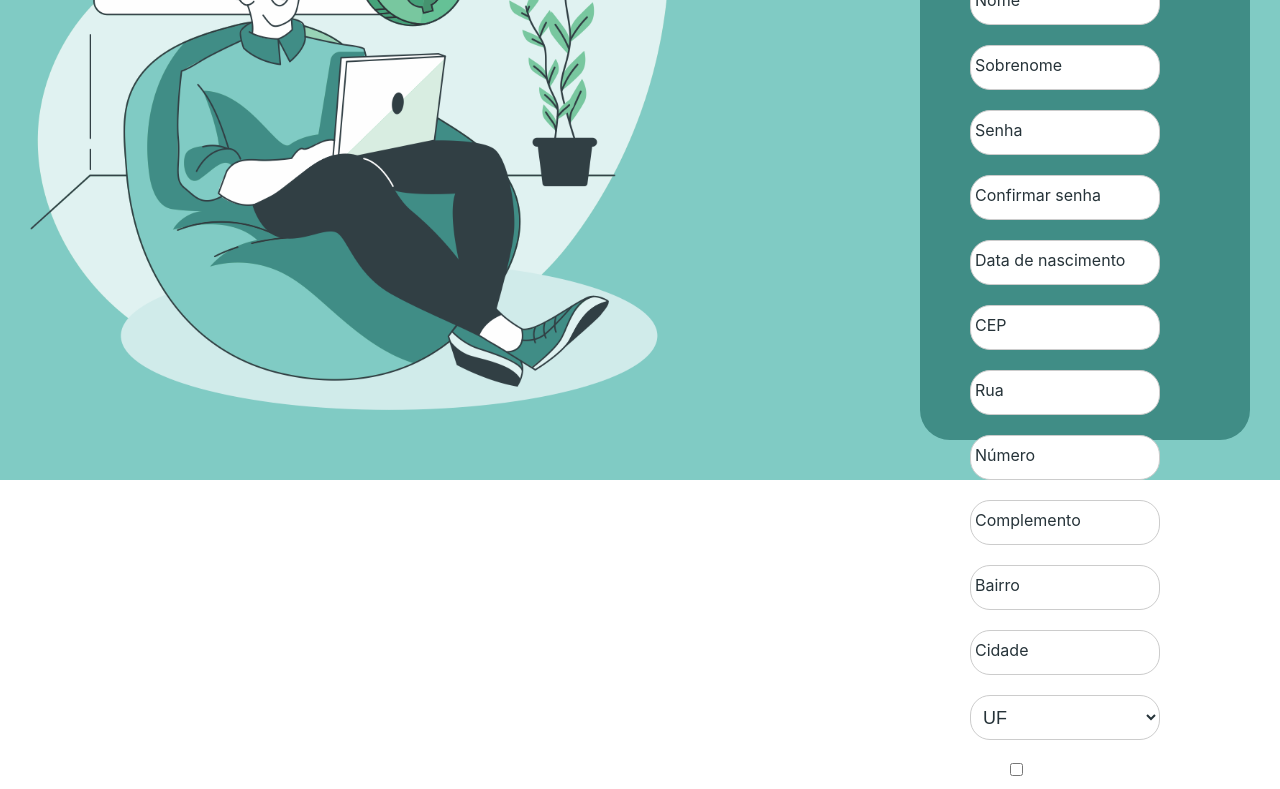
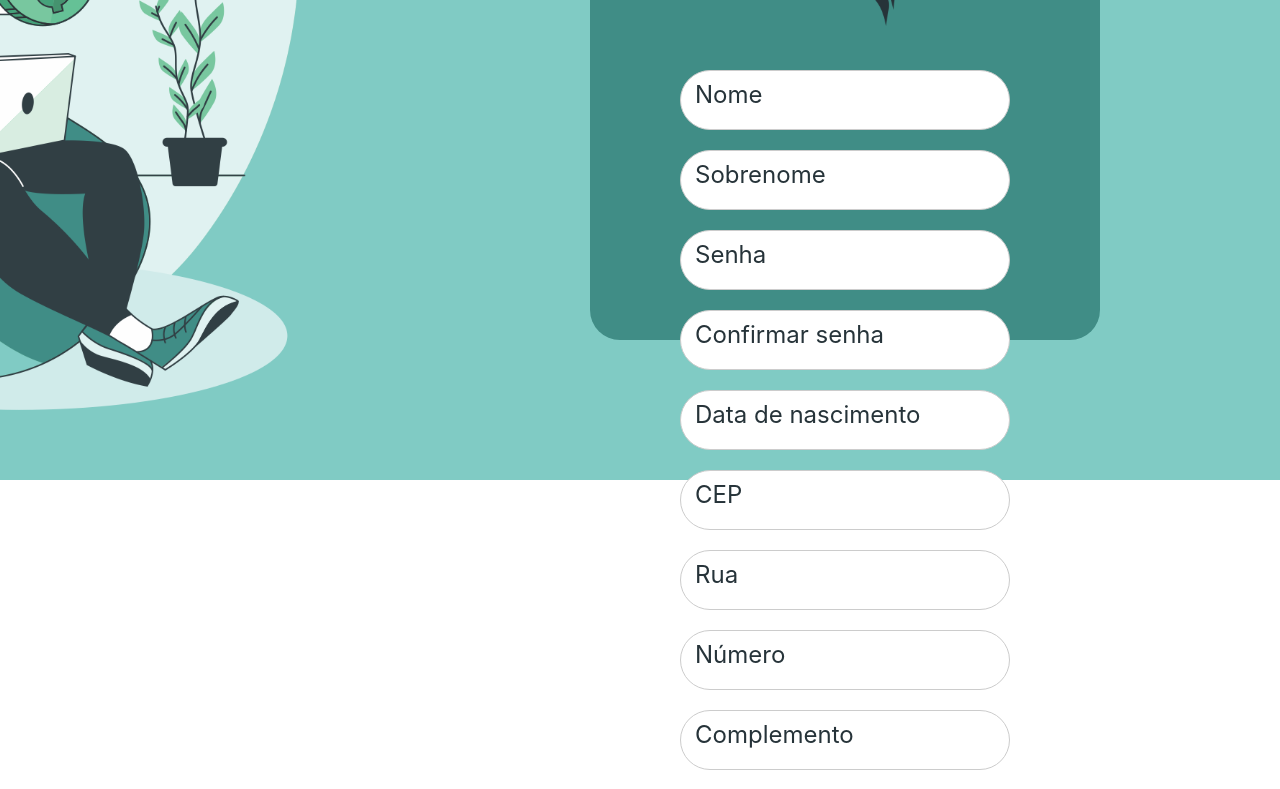
Before and after one commit to AlanaPeres/JStream, a React (Create React App) app: page / in a window 1280 px wide. Shown: the part 320-1109 px from the top of the page. Built offline with nearby package versions, Linux system fonts and the light colour scheme.

Commit message:
Ajustando CSS do desktop da página Sign Up

```diff
--- a/src/components/SignUpForm/SignUpForm.css
+++ b/src/components/SignUpForm/SignUpForm.css
@@ -96,26 +96,32 @@ input[type=date]:focus{ color: #fff; }
 
 @media only screen and (min-width: 800px) {
     .create-account {
-        padding: 50px;
+        padding: 90px;
         background-color: #408D86;
         border-radius: 30px;
+        margin-top: 50px;
+        margin-right: 150px;
+        margin-bottom: 100px;
     }
 
     .create-account_form {
         display: flex;
-        max-width: 400px;
+        max-width: 700px;
         flex-wrap: wrap;
         justify-content: space-between;
     }
+
     .form_group {
-        width: 190px;
+        width: 330px;
         margin: 10px 0px;
+        font-size: 24px;
     }
 
     .input, .group_uf {
         background-color: #fff;
         color: #263339;
-        border-radius: 20px;
+        border-radius: 40px;
+        height: 60px;
     }
 
     .group_uf option {
@@ -124,10 +130,12 @@ input[type=date]:focus{ color: #fff; }
 
     .input-label {
         color: #263339;
+        margin-left: 10px;
     }
 
     .create-account_form input:focus ~ label {
         color: #fff;
+        font-size: 24px;
     }
 
     .btn_sign-up {
@@ -145,11 +153,13 @@ input[type=date]:focus{ color: #fff; }
         width: 100%;
         padding: 0 40px;
         margin-bottom: 20px;
+        font-size: 24px;
     }
 
     .terms-conditions-label,
     .terms-conditions-label a {
         color: #fff;
+        font-size: 28px;
     }
 
     .form_btn {
@@ -159,5 +169,20 @@ input[type=date]:focus{ color: #fff; }
 
     .btn_sign-up {
         border-radius: 20px;
+        height: 60px;
+        font-size: 24px;
+    }
+
+    .create-account_form input:focus ~ label {
+        transform: translateY(-42px);
+    }
+
+    .checkbox_input {
+        width: 20px;
+        height: 20px;
+    }
+
+    .img-logo {
+
     }
 }
--- a/src/pages/SignUp/SignUp.css
+++ b/src/pages/SignUp/SignUp.css
@@ -13,14 +13,9 @@
         width: 80vh;
         height: 80vh;
         margin-top: 50px;
-        margin-right: 250px; /*  */
+        margin-right: 290px;
     }
-/*
-    .sign-up-page {
-        display: flex;
-        justify-content: space-around;
-        align-items: center;
-    }  */
+
 }
 @media only screen and (max-width: 800px) {
     .register-image {
```
